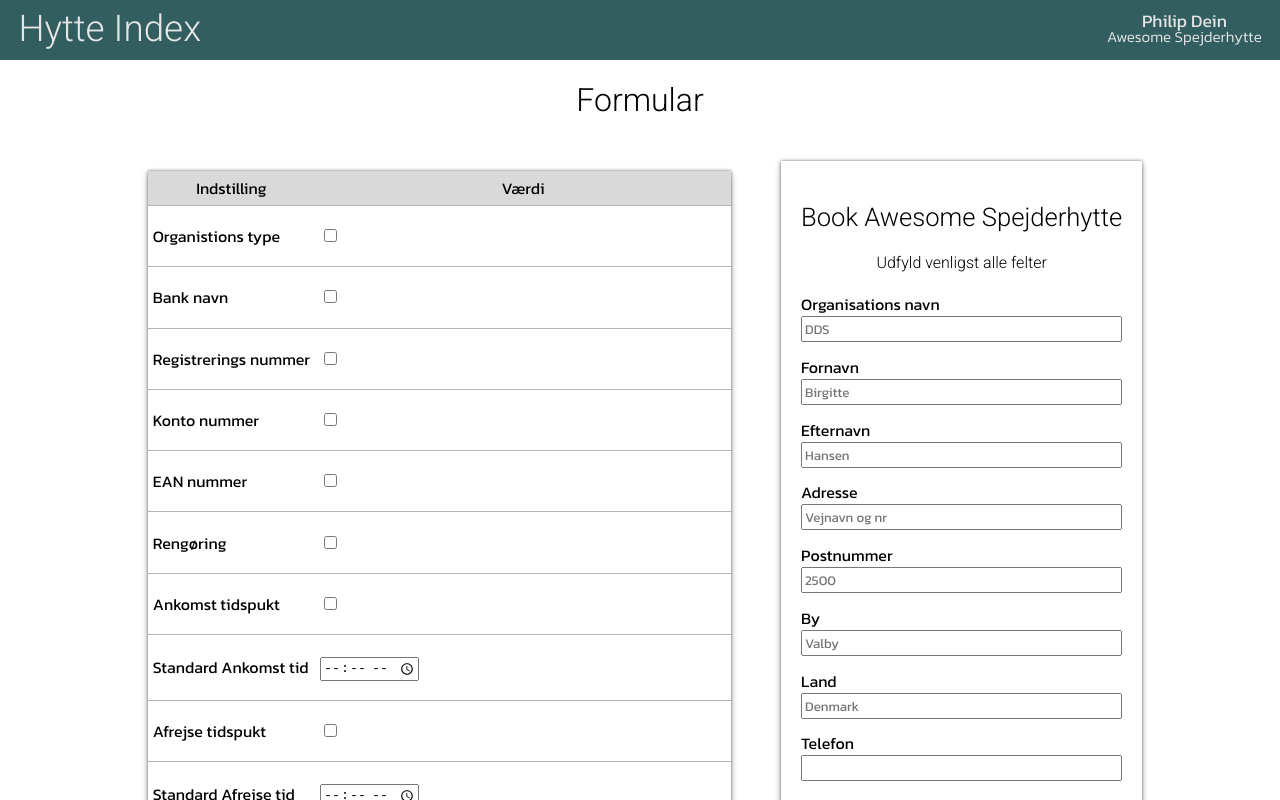
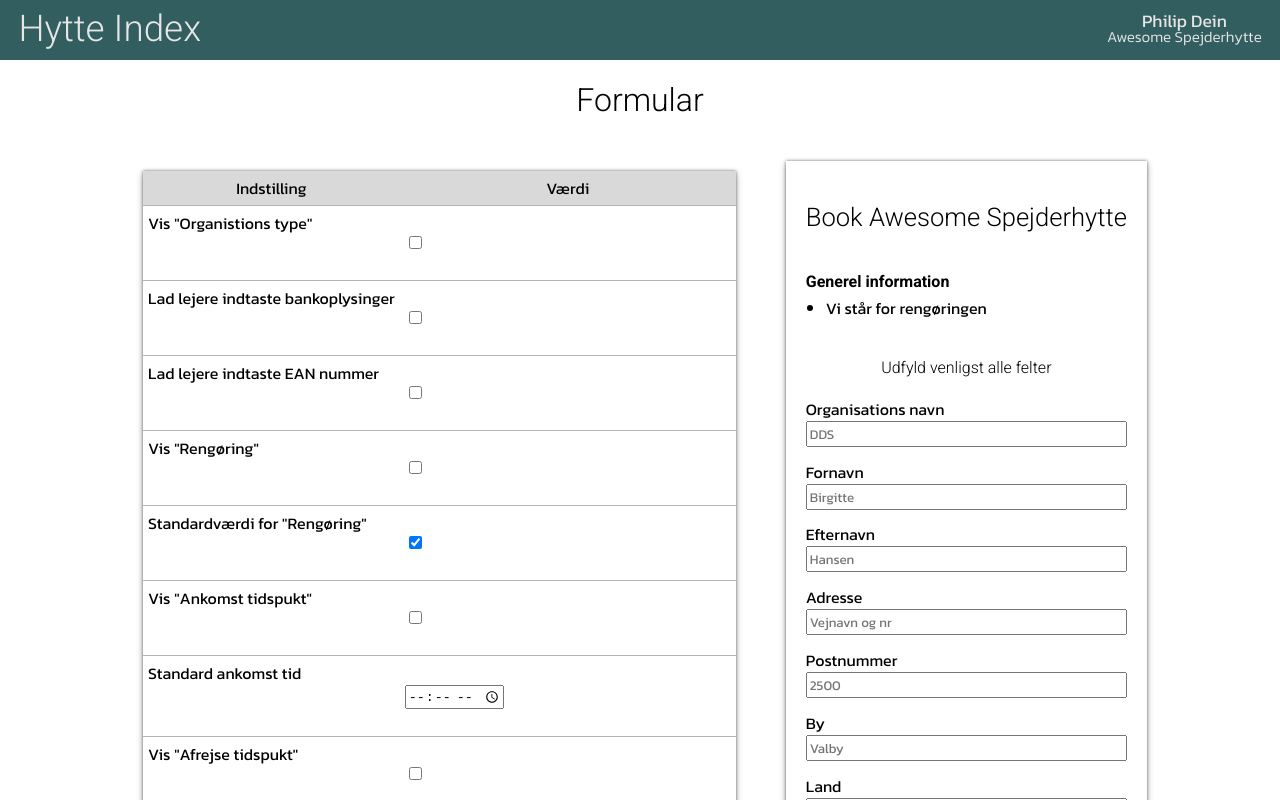
Before and after one commit to derangeddk/hyttebook-frontend, a Nuxt app: page / in a window 1280 px wide. Shown: the top 800 px of the page. Built offline with nearby package versions, Linux system fonts and the light colour scheme.

Commit message:
Optimize settings for usability and configurability

```diff
--- a/components/form-preview.vue
+++ b/components/form-preview.vue
@@ -3,20 +3,23 @@
         <form>
             <div class="form-heading">
                 <h1>Book {{ hutName }}</h1>
+                <div class="standard-information-wrapper">
+                    <div class="standard-information" v-if="anyStandardInformation">
+                        <h3>Generel information</h3>
+                        <div class="standard-information-text" v-html="prettyStdInformation" v-if="prettyStdInformation"></div>
+                        <ul>
+                            <li v-if="stdArrivalTime && !showArrivalTimeInputfield">Man har adgang til hytten fra kl. {{ stdArrivalTime }} </li>
+                            <li v-if="stdDepartureTime && !showDepartureTimeInputfield">Hytten skal være forladt senest kl. {{ stdDepartureTime }}</li>
+                            <li v-if="defaultCleaningIncluded && !showCleaningToggle">Vi står for rengøringen</li>
+                            <li v-if="!defaultCleaningIncluded && !showCleaningToggle">Du står selv for rengøringen</li>
+                        </ul>
+
+                    </div>
+                </div>
                 <h2>Udfyld venligst alle felter</h2>
             </div>
 
-            <div class="standard-information-wrapper">
-                <div class="standard-information-text" v-if="standardArrivalTimeText || standardDepartureTimeText || standardCleaningText">
-                    <h3>Standard information</h3>
-                    <ul>
-                        <li v-if="standardCleaningText">{{ standardCleaningText }}</li>
-                        <li v-if="standardArrivalTimeText">Man har adgang til hytten fra kl. {{ standardArrivalTimeText }} </li>
-                        <li v-if="standardDepartureTimeText">Hytten skal være forladt senest kl. {{ standardDepartureTimeText }}</li>
-                    </ul>
 
-                </div>
-            </div>
             <label v-if="showOrgType">
                 <span>Organisations type</span>
                 <input type="text" name="form-org-type">
@@ -62,19 +65,17 @@
                 <input type="text" name="form-phone-number">
             </label>
 
-            <label v-if="showBankName">
+            <label v-if="showBankDetails">
                 <span>Bank navn</span>
                 <input type="text" name="form-bank-name" placeholder="Nordea">
             </label>
 
-            <label v-if="showRegistration">
-                <span>Reg</span>
-                <input type="text" name="form-reg-number">
-            </label>
-
-            <label v-if="showAccount">
-                <span>Konto</span>
-                <input type="text" name="form-acc-number">
+            <label v-if="showBankDetails">
+                <span>Reg. og kontonummer</span>
+                <div class="full-bank-account-number">
+                    <input class="bank-account-registration-number" type="text" name="form-reg-number">
+                    <input type="text" name="form-acc-number">
+                </div>
             </label>
 
             <label v-if="showEan">
@@ -84,7 +85,7 @@
 
             <label v-if="showCleaningToggle">
                 <span>Rengøring ønskes</span>
-                <input type="checkbox" name="form-cleaning" checked>
+                <input type="checkbox" name="form-cleaning" :checked="defaultCleaningIncluded">
             </label>
 
             <label>
@@ -94,7 +95,7 @@
 
             <label v-if="showArrivalTime">
                 <span>Ankomst tid</span>
-                <input type="time" name="form-arrival-time">
+                <input type="time" name="form-arrival-time" :value="stdArrivalTime">
             </label>
 
             <label>
@@ -104,7 +105,7 @@
 
             <label v-if="showDepartureTime">
                 <span>Afrejse tid</span>
-                <input type="time" name="form-departure-time">
+                <input type="time" name="form-departure-time" :value="stdDepartureTime">
             </label>
             <button type="submit" class="submit-button">Send</button>
         </form>
@@ -116,42 +117,56 @@
         props: [
             "hutName",
             "showOrgType",
-            "showBankName",
-            "showRegistration",
-            "showAccount",
+            "showBankDetails",
             "showEan",
             "showCleaningToggle",
+            "defaultCleaningIncluded",
             "showArrivalTime",
             "showDepartureTime",
-            "standardArrivalTimeText",
-            "standardDepartureTimeText",
-            "standardCleaningText"
+            "stdArrivalTime",
+            "stdDepartureTime",
+            "stdInformation"
         ],
         computed: {
-            showCleaningInputfield: function() {
-                if(this.showCleaningToggle) {
-                    this.standardCleaningText = "";
-                }
-                return true;
-            },
             showArrivalTimeInputfield: function() {
                 if(this.showArrivalTime) {
-                    this.standardArrivalTimeText = "";
+                    this.stdArrivalTime = "";
                     return true;
                 }
             },
             showDepartureTimeInputfield: function() {
                 if(this.showDepartureTime) {
-                    this.standardDepartureTimeText = "";
+                    this.stdDepartureTime = "";
                     return true;
                 }
+            },
+            anyStandardInformation: function() {
+                if(this.stdArrivalTime && !this.showArrivalTimeInputfield) {
+                    return true;
+                }
+                if(this.stdDepartureTime && !this.showDepartureTimeInputfield) {
+                    return true;
+                }
+                if(!this.showCleaningToggle) {
+                    return true;
+                }
+                if(this.stdInformation.trim()) {
+                    return true;
+                }
+
+                return false;
+            },
+            prettyStdInformation: function() {
+                return this.stdInformation.trim().replace(/\n/g, "<br>")
             }
         }
     }
 </script>
 
 <style lang="scss">
+
     .form-preview {
+        max-width: 340px;
         margin: 20px;
         padding: 20px;
         display: flex;
@@ -171,6 +186,29 @@
     .form-preview form {
         display: flex;
         flex-direction: column;
+    }
+
+    .standard-information {
+        padding-bottom: 0.3em;
+        margin-top: 2.5em;
+    }
+
+    .standard-information h3 {
+        margin-bottom: 5px;
+        text-align: left;
+        font-size: 1em;
+        font-weight: bold;
+    }
+
+    .standard-information-text {
+        line-height: 125%;
+        margin-bottom: 1em;
+    }
+
+    .standard-information ul {
+        margin: 0;
+        margin-bottom: 20px;
+        padding-left: 20px;
     }
 
     .form-preview input[type=text] {
@@ -200,4 +238,22 @@
         margin: 0.4em 0;
         flex-direction: column;
     }
+
+    .full-bank-account-number {
+        display: flex;
+        flex-direction: row;
+
+        input {
+            flex-grow: 3;
+            flex-basis: 200px;
+            width: 0;
+
+            &.bank-account-registration-number {
+                flex-basis: 60px;
+                margin-right: 10px;
+            }
+        }
+    }
+
+
 </style>
--- a/pages/index.vue
+++ b/pages/index.vue
@@ -18,7 +18,7 @@
                         </thead>
                         <tbody>
                             <tr>
-                                <td>Organistions type</td>
+                                <td>Vis "Organistions type"</td>
                                 <td>
                                     <label>
                                         <input type="checkbox" v-model="showOrgType">
@@ -26,31 +26,15 @@
                                 </td>
                             </tr>
                             <tr>
-                                <td>Bank navn</td>
+                                <td>Lad lejere indtaste bankoplysinger</td>
                                 <td>
                                     <label>
-                                        <input type="checkbox" v-model="showBankName">
+                                        <input type="checkbox" v-model="showBankDetails">
                                     </label>
                                 </td>
                             </tr>
                             <tr>
-                                <td>Registrerings nummer</td>
-                                <td>
-                                    <label>
-                                        <input type="checkbox" v-model="showRegistration">
-                                    </label>
-                                </td>
-                            </tr>
-                            <tr>
-                                <td>Konto nummer</td>
-                                <td>
-                                    <label>
-                                        <input type="checkbox" v-model="showAccount">
-                                    </label>
-                                </td>
-                            </tr>
-                            <tr>
-                                <td>EAN nummer</td>
+                                <td>Lad lejere indtaste EAN nummer</td>
                                 <td>
                                     <label>
                                         <input type="checkbox" v-model="showEan">
@@ -58,7 +42,7 @@
                                 </td>
                             </tr>
                             <tr>
-                                <td>Rengøring</td>
+                                <td>Vis "Rengøring"</td>
                                 <td>
                                     <label>
                                         <input type="checkbox" v-model="showCleaningToggle">
@@ -66,7 +50,15 @@
                                 </td>
                             </tr>
                             <tr>
-                                <td>Ankomst tidspukt</td>
+                                <td>Standardværdi for "Rengøring"</td>
+                                <td>
+                                    <label>
+                                        <input type="checkbox" v-model="defaultCleaningIncluded">
+                                    </label>
+                                </td>
+                            </tr>
+                            <tr>
+                                <td>Vis "Ankomst tidspukt"</td>
                                 <td>
                                     <label>
                                         <input type="checkbox" v-model="showArrivalTime">
@@ -74,7 +66,7 @@
                                 </td>
                             </tr>
                             <tr>
-                                <td>Standard Ankomst tid</td>
+                                <td>Standard ankomst tid</td>
                                 <td>
                                     <label>
                                         <input type="time" v-model="stdArrivalTime">
@@ -82,7 +74,7 @@
                                 </td>
                             </tr>
                             <tr>
-                                <td>Afrejse tidspukt</td>
+                                <td>Vis "Afrejse tidspukt"</td>
                                 <td>
                                     <label>
                                         <input type="checkbox" v-model="showDepartureTime">
@@ -90,7 +82,7 @@
                                 </td>
                             </tr>
                             <tr>
-                                <td>Standard Afrejse tid</td>
+                                <td>Standard afrejse tid</td>
                                 <td>
                                     <label>
                                         <input type="time" v-model="stdDepartureTime">
@@ -98,7 +90,7 @@
                                 </td>
                             </tr>
                             <tr>
-                                <td>Standard Information</td>
+                                <td>Generel information</td>
                                 <td>
                                     <label>
                                         <textarea v-model="stdInformation"></textarea>
@@ -110,16 +102,15 @@
                     <form-preview
                         :hutName="hutName"
                         :showOrgType="showOrgType"
-                        :showBankName="showBankName"
-                        :showRegistration="showRegistration"
-                        :showAccount="showAccount"
+                        :showBankDetails="showBankDetails"
                         :showEan="showEan"
                         :showCleaningToggle="showCleaningToggle"
                         :showArrivalTime="showArrivalTime"
                         :showDepartureTime="showDepartureTime"
-                        :standardArrivalTimeText="standardArrivalTimeText"
-                        :standardDepartureTimeText="standardDepartureTimeText"
-                        :standardCleaningText="standardCleaningText">
+                        :stdArrivalTime="stdArrivalTime"
+                        :stdDepartureTime="stdDepartureTime"
+                        :stdInformation="stdInformation"
+                        :defaultCleaningIncluded="defaultCleaningIncluded">
                     </form-preview>
                 </section>
             </div>
@@ -137,19 +128,18 @@
             return {
                 hutName: process.env.hutName,
                 showOrgType: false,
-                showBankName: false,
-                showRegistration: false,
-                showAccount: false,
+                showBankDetails: false,
                 showEan: false,
                 showCleaningToggle: false,
+                defaultCleaningIncluded: true,
                 showArrivalTime: false,
                 showDepartureTime: false,
-                standardArrivalTimeText: "",
-                standardDepartureTimeText: "",
-                standardCleaningText: ""
+                stdArrivalTime: "",
+                stdDepartureTime: "",
+                stdInformation: ""
             }
         },
-        components: { InformationHeader, FormPreview },
+        components: { InformationHeader, FormPreview }
     }
 </script>
 
@@ -220,6 +210,7 @@
         padding: 5px;
         text-align: left;
         white-space: nowrap;
+        vertical-align: top;
     }
 
     tbody tr:last-child td {
@@ -237,8 +228,10 @@
 
     table textarea {
         resize: none;
-        width: 400px;
+        width: 320px;
         height: 80px;
+        font-family: inherit;
+        font-size: 1em;
     }
 
 </style>
```
